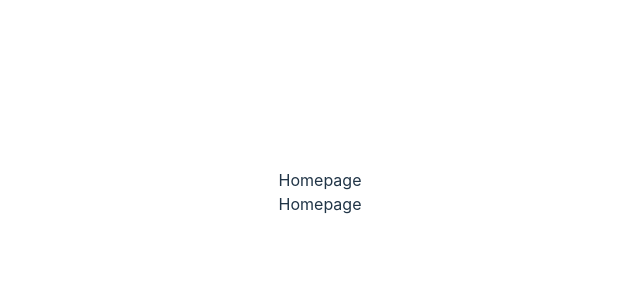
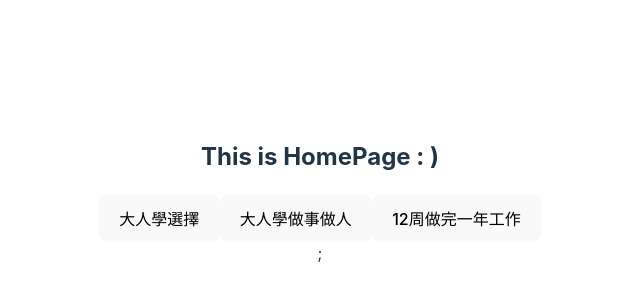
Before and after one commit to freddy990117/Cursor-Practice, a React (Vite) app in the folder Cursor Project/: page / in a window 1280 px wide. Shown: the part 208-508 px from the top of the page, without its empty margins (320-960 px from the left). Built offline with nearby package versions, Linux system fonts and the light colour scheme.

Commit message:
練習Outlet、Link

```diff
--- a/Cursor Project/src/App.jsx
+++ b/Cursor Project/src/App.jsx
@@ -1,39 +1,11 @@
 import React from "react";
 import "./App.css";
-import Practice1210 from "../../Practice/Practice1210";
-import {
-  BrowserRouter,
-  Router,
-  Routes,
-  Route,
-  createBrowserRouter,
-  RouterProvider,
-} from "react-router-dom";
-import Page404 from "./pages/Page404";
-import Homepage from "./pages/Homepage";
-import About from "./pages/About";
+import RouterSetup from "./pages/RouterSetup";
+import Practice1217 from "../../Practice/Practice1217";
 const App = () => {
-  {
-    /* 方法2 */
-  }
-  const router = createBrowserRouter([
-    { path: "/", element: <Homepage /> },
-    { path: "/about", element: <About /> },
-    { path: "*", element: <Page404 /> },
-  ]);
-
   return (
     <div>
-      {/* 方法1 */}
-      <BrowserRouter>
-        <Routes>
-          <Route path="/" element={<Homepage />}></Route>
-          <Route path="/about" element={<About />}></Route>
-          <Route path="*" element={<Page404 />}></Route>
-        </Routes>
-      </BrowserRouter>
-
-      <RouterProvider router={router} />
+      <RouterSetup />
     </div>
   );
 };
--- /dev/null
+++ b/Cursor Project/src/pages/Book.jsx
@@ -0,0 +1,15 @@
+import React from "react";
+import { useLocation } from "react-router-dom";
+
+const Book = () => {
+  const location = useLocation();
+  const state = location.state;
+  return (
+    <div>
+      <h2>我是 Book</h2>
+      <h2>{state.bookName}</h2>
+    </div>
+  );
+};
+
+export default Book;
--- a/Cursor Project/src/pages/Homepage.jsx
+++ b/Cursor Project/src/pages/Homepage.jsx
@@ -1,7 +1,34 @@
 import React from "react";
+import { useNavigate } from "react-router-dom";
+const Homepage = () => {
+  const navigate = useNavigate();
 
-const Homepage = () => {
-  return <div>Homepage</div>;
+  return (
+    <div>
+      <h2>This is HomePage : )</h2>
+      <button
+        onClick={() => {
+          navigate("/book", { state: { bookName: "大人學選擇" } });
+        }}
+      >
+        大人學選擇
+      </button>
+      <button
+        onClick={() => {
+          navigate("/book", { state: { bookName: "大人學做事做人" } });
+        }}
+      >
+        大人學做事做人
+      </button>
+      <button
+        onClick={() => {
+          navigate("/book", { state: { bookName: "12周做完一年工作" } });
+        }}
+      >
+        12周做完一年工作
+      </button>
+    </div>
+  );
 };
 
 export default Homepage;
--- /dev/null
+++ b/Cursor Project/src/pages/RouterSetup.jsx
@@ -0,0 +1,69 @@
+import React from "react";
+import {
+  BrowserRouter,
+  Router,
+  Routes,
+  Route,
+  createBrowserRouter,
+  RouterProvider,
+  Outlet,
+  Link,
+} from "react-router-dom";
+import Page404 from "./Page404";
+import Homepage from "./Homepage";
+import About from "./About";
+import Book from "./Book";
+
+const Layout = () => {
+  return (
+    <div>
+      <header>
+        <nav>
+          <ul>
+            <li>
+              <Link to="/">Home</Link>
+            </li>
+            <li>
+              <Link to="/about">About</Link>
+            </li>
+            <li>
+              <Link to="/book">Book</Link>
+            </li>
+          </ul>
+        </nav>
+      </header>
+      <main>
+        <Outlet />
+      </main>
+    </div>
+  );
+};
+
+const RouterSetup = () => {
+  // {
+  //   /* 方法2 */
+  // }
+  // const router = createBrowserRouter([
+  //   { path: "/", element: <Homepage /> },
+  //   { path: "/about", element: <About /> },
+  //   { path: "*", element: <Page404 /> },
+  // ]);
+
+  return (
+    <div>
+      {/* <RouterProvider router={router} /> */}
+      {/* 方法1 */}
+      <BrowserRouter>
+        <Routes>
+          <Route path="/" element={<Homepage />}></Route>
+          <Route path="/about" element={<About />}></Route>
+          <Route path="*" element={<Page404 />}></Route>
+          <Route path="/book" element={<Book />}></Route>
+        </Routes>
+      </BrowserRouter>
+      ;
+    </div>
+  );
+};
+
+export default RouterSetup;
```
